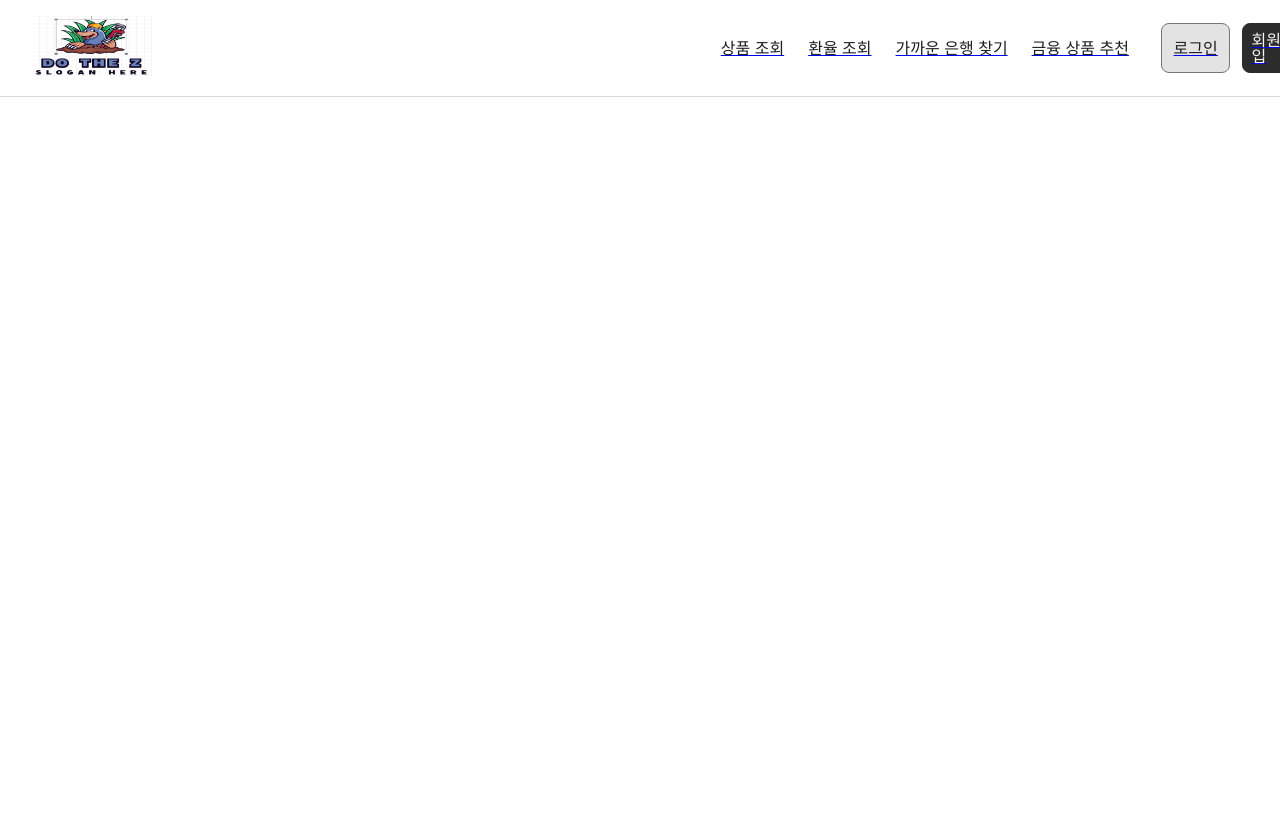
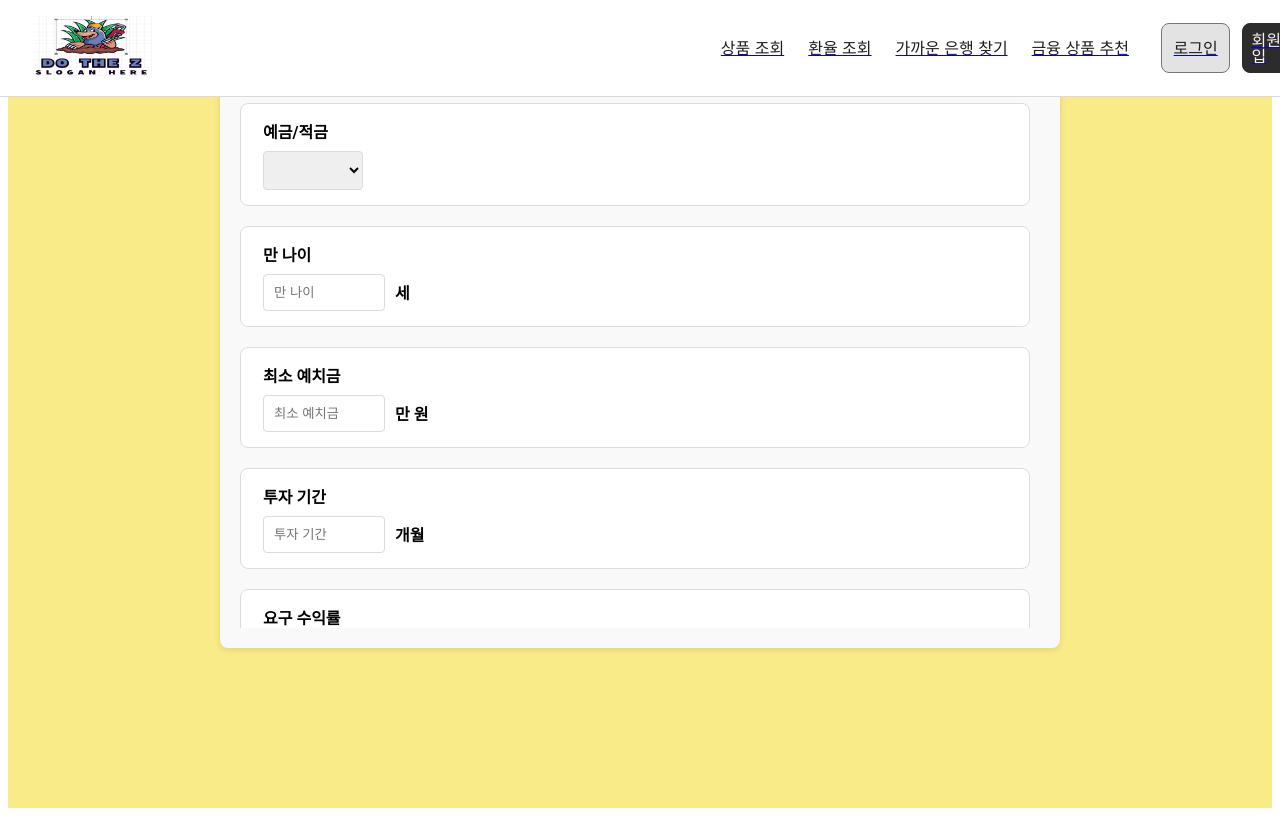
Before and after one commit to aaaange/DoTheZ_Plan, a Vue app in the folder front/: page /recommend in a window 1280 px wide. Shown: the top 816 px of the page. Built offline with nearby package versions, Linux system fonts and the light colour scheme.

Commit message:
feat(recommend)설문조사 UI

```diff
--- /dev/null
+++ b/front/src/components/SurveyForm.vue
@@ -0,0 +1,329 @@
+<template>
+  <div class="background">
+    <div class="container">
+      <h1>나와 꼭 맞는 상품을 알아봐요</h1>
+      <form @submit.prevent="submitForm" class="survey-form">
+
+        <!-- 기타 설문 항목 -->
+        <div v-for="(question, index) in otherQuestions" :key="index" class="question-group">
+          <label :for="question.field" class="question-label">{{ question.label }}</label>
+          <!-- ENUM 타입 -->
+          <div v-if="question.type === 'enum'" class="options-group">
+            <div v-for="(option, idx) in question.options" :key="idx">
+              <input
+                type="radio"
+                :id="`${question.field}-${idx}`"
+                :value="option"
+                v-model="formData[question.field]"
+              />
+              <label :for="`${question.field}-${idx}`">{{ option }}</label>
+            </div>
+          </div>
+          <!-- BOOLEAN 타입 -->
+          <div v-else-if="question.type === 'boolean'" class="input-group">
+            <select v-model="formData[question.field]">
+              <option :value="true">예금</option>
+              <option :value="false">적금</option>
+            </select>
+          </div>
+          <!-- FLOAT 및 INT 타입 -->
+          <div v-else-if="question.type === 'float' || question.type === 'int'" class="input-group">
+            <input
+              type="number"
+              :id="question.field"
+              v-model.number="formData[question.field]"
+              :placeholder="question.label"
+            />
+            <span v-if="question.field === 'minimum_deposit' || question.field === 'fixed_income'">만 원</span>
+            <span v-else-if="question.field === 'investment_period'">개월</span>
+            <span v-else-if="question.field === 'expected_return'">%</span>
+            <span v-else-if="question.field === 'age'">세</span>
+          </div>
+          <!-- TEXT 입력 -->
+          <div v-else-if="question.type === 'text'" class="input-group">
+            <input
+              type="text"
+              :id="question.field"
+              v-model="formData[question.field]"
+              :placeholder="question.label"
+            />
+          </div>
+          <!-- JSON 입력 -->
+          <div v-else-if="question.type === 'json'" class="input-group">
+            <textarea
+              :id="question.field"
+              v-model="formData[question.field]"
+              placeholder="예) { '현금': 5000000, '주식': 20000000 }"
+            ></textarea>
+          </div>
+        </div>
+        <!-- 소비 습관 항목: 가로 정렬 -->
+        <div class="question-group">
+          <div class="spending-habits-container">
+            <div
+              v-for="(question, index) in spendingHabitQuestions"
+              :key="index"
+              class="spending-habit-column"
+            >
+              <label :for="question.field" class="question-label">{{ question.label }}</label>
+              <div class="vertical-options">
+                <div v-for="(option, idx) in question.options" :key="idx">
+                  <input
+                    type="radio"
+                    :id="`${question.field}-${idx}`"
+                    :value="option"
+                    v-model="formData[question.field]"
+                  />
+                  <label :for="`${question.field}-${idx}`">{{ option }}</label>
+                </div>
+              </div>
+            </div>
+          </div>
+        </div>
+
+        <!-- 제출 버튼 -->
+        <button type="submit" class="submit-button">제출하기</button>
+      </form>
+
+      <!-- 경고 메시지 -->
+      <div v-if="errorMessage" class="error-message">
+        <p>{{ errorMessage }}</p>
+      </div>
+
+      <!-- 제출된 데이터 -->
+      <div v-if="submitted" class="result-section">
+        <h2>제출된 데이터:</h2>
+        <pre>{{ formData }}</pre>
+      </div>
+    </div>
+  </div>
+</template>
+
+<script>
+export default {
+  data() {
+    return {
+      surveyQuestions: [
+        { field: "deposit_or_saving", label: "예금/적금", type: "boolean" },
+        { field: "age", label: "만 나이", type: "int" },
+        { field: "minimum_deposit", label: "최소 예치금", type: "float" },
+        { field: "investment_period", label: "투자 기간", type: "float" },
+        { field: "expected_return", label: "요구 수익률", type: "float" },
+        { field: "fixed_income", label: "고정 수입", type: "float" },
+        { field: "main_bank", label: "주 거래 은행", type: "text" },
+        { field: "current_assets", label: "현재 자산", type: "json" },
+        {
+          field: "interest_rate_type",
+          label: "저축 금리 유형",
+          type: "enum",
+          options: ["단리", "복리"],
+        },
+        {
+          field: "investment_goal",
+          label: "투자 목적",
+          type: "enum",
+          options: ["결혼자금", "주택마련", "노후준비"],
+        },
+        {
+          field: "spending_habit_1",
+          label: "소비 습관 1",
+          type: "enum",
+          options: ["쇼핑", "여가", "식비", "교통", "주거", "저축", "기타"],
+        },
+        {
+          field: "spending_habit_2",
+          label: "소비 습관 2",
+          type: "enum",
+          options: ["쇼핑", "여가", "식비", "교통", "주거", "저축", "기타"],
+        },
+        {
+          field: "spending_habit_3",
+          label: "소비 습관 3",
+          type: "enum",
+          options: ["쇼핑", "여가", "식비", "교통", "주거", "저축", "기타"],
+        },
+        {
+          field: "household_type",
+          label: "가구 유형",
+          type: "enum",
+          options: ["1인가구", "2인가구", "4인 이상"],
+        },
+        {
+          field: "risk_tolerance",
+          label: "위험 성향",
+          type: "enum",
+          options: ["낮음", "보통", "높음"],
+        },
+
+      ],
+      formData: {},
+      submitted: false,
+      errorMessage: "",
+    };
+  },
+  computed: {
+    spendingHabitQuestions() {
+      return this.surveyQuestions.filter((q) =>
+        ["spending_habit_1", "spending_habit_2", "spending_habit_3"].includes(q.field)
+      );
+    },
+    otherQuestions() {
+      return this.surveyQuestions.filter(
+        (q) =>
+          !["spending_habit_1", "spending_habit_2", "spending_habit_3"].includes(q.field)
+      );
+    },
+  },
+  mounted() {
+    this.surveyQuestions.forEach((question) => {
+      this.formData[question.field] = null;
+    });
+  },
+  methods: {
+    submitForm() {
+      const incompleteField = this.surveyQuestions.find(
+        (question) =>
+          this.formData[question.field] === null || this.formData[question.field] === ""
+      );
+      if (incompleteField) {
+        this.errorMessage = `${incompleteField.label} 항목을 입력해 주세요.`;
+        this.submitted = false;
+        return;
+      }
+      this.errorMessage = "";
+      this.submitted = true;
+    },
+  },
+};
+</script>
+
+<style>
+.background {
+  width: 100%;
+  height: 100vh;
+  background-color: #F9EB87;
+  top: 100px;
+}
+
+.container {
+  max-width: 800px;
+  margin: 0 auto;
+  padding: 20px;
+  background: #f9f9f9;
+  border-radius: 8px;
+  box-shadow: 0px 2px 6px rgba(0, 0, 0, 0.1);
+  font-family: "Roboto", sans-serif;
+  height: 600px;
+  display: flex;
+  flex-direction: column;
+}
+
+h1 {
+  color: #2c3e50;
+  text-align: center;
+  margin-bottom: 20px;
+}
+
+.survey-form {
+  display: flex;
+  flex-direction: column;
+  gap: 20px;
+  overflow-y: auto;
+  flex: 1;
+  padding-right: 10px;
+}
+
+.question-group {
+  padding: 15px;
+  padding-left: 22px;
+  background: #ffffff;
+  border: 1px solid #dcdcdc;
+  border-radius: 8px;
+}
+
+.question-label {
+  display: block;
+  font-weight: bold;
+  margin-bottom: 8px;
+}
+
+.input-group {
+  display: flex;
+  align-items: center;
+}
+
+.input-group input,
+.input-group select {
+  flex: 1;
+  padding: 10px;
+  border: 1px solid #dcdcdc;
+  border-radius: 4px;
+  width: 50%;
+  max-width: 100px;
+}
+
+.input-group textarea {
+  flex: 1;
+  padding: 10px;
+  border: 1px solid #dcdcdc;
+  border-radius: 4px;
+
+}
+
+.input-group span {
+  margin-left: 10px;
+  font-weight: bold;
+}
+
+.options-group label {
+  margin-left: 8px;
+}
+
+.spending-habits-container {
+  display: flex;
+  justify-content: space-between;
+  gap: 20px;
+  flex-direction: row;
+}
+
+.spending-habit-column {
+  flex: 1;
+  display: flex;
+  flex-direction: column;
+}
+
+.vertical-options {
+  display: flex;
+  flex-direction: column;
+  gap: 10px;
+}
+
+.submit-button {
+  background-color: #E6AF69;
+  color: white;
+  border: none;
+  padding: 12px 20px;
+  font-size: 16px;
+  border-radius: 4px;
+  cursor: pointer;
+  transition: background-color 0.3s;
+}
+
+.submit-button:hover {
+  background-color: #E6AF69;
+}
+
+.error-message {
+  color: #e74c3c;
+  font-weight: bold;
+  text-align: center;
+  margin-top: 10px;
+}
+
+.result-section {
+  margin-top: 20px;
+  background: #ecf0f1;
+  padding: 15px;
+  border-radius: 8px;
+}
+</style>
--- a/front/src/views/RecommendView.vue
+++ b/front/src/views/RecommendView.vue
@@ -1,11 +1,11 @@
 <template>
   <div>
-
+    <SurveyForm />
   </div>
 </template>
 
 <script setup>
-
+import SurveyForm from '@/components/SurveyForm.vue'
 </script>
 
 <style lang="scss" scoped>
```
Also changed, not shown: front/src/views/ProfileView.vue (+73 -18 lines), 1 other file (tests, documents, lock files or other folders).
